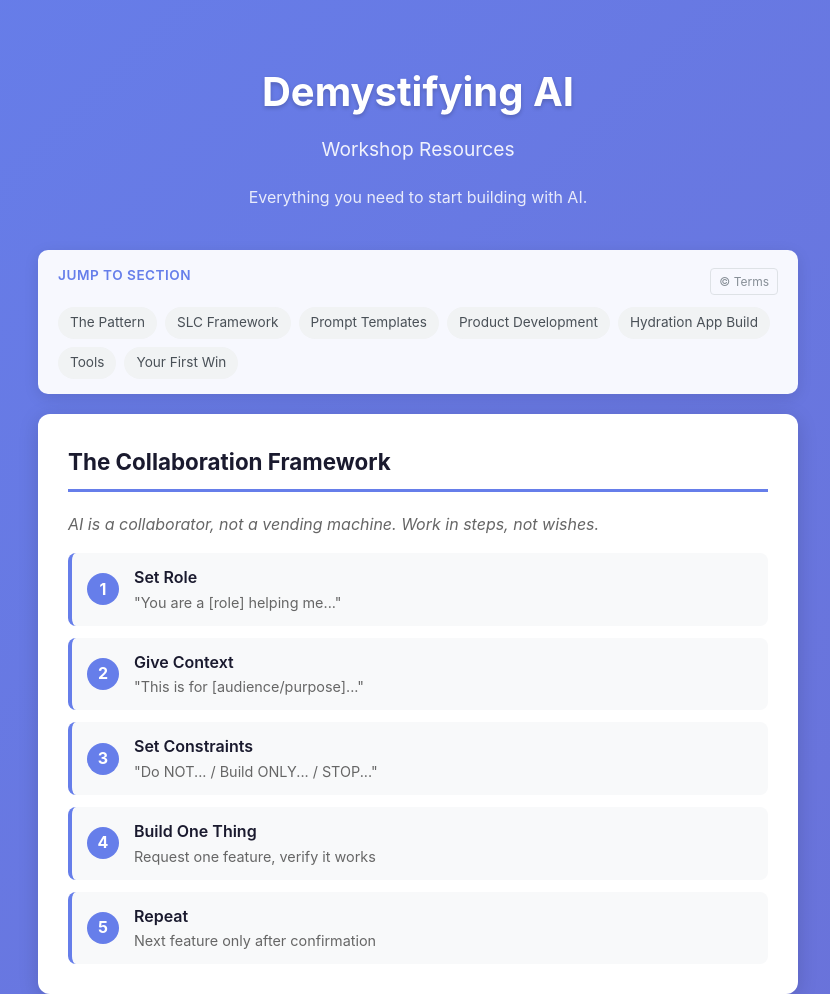
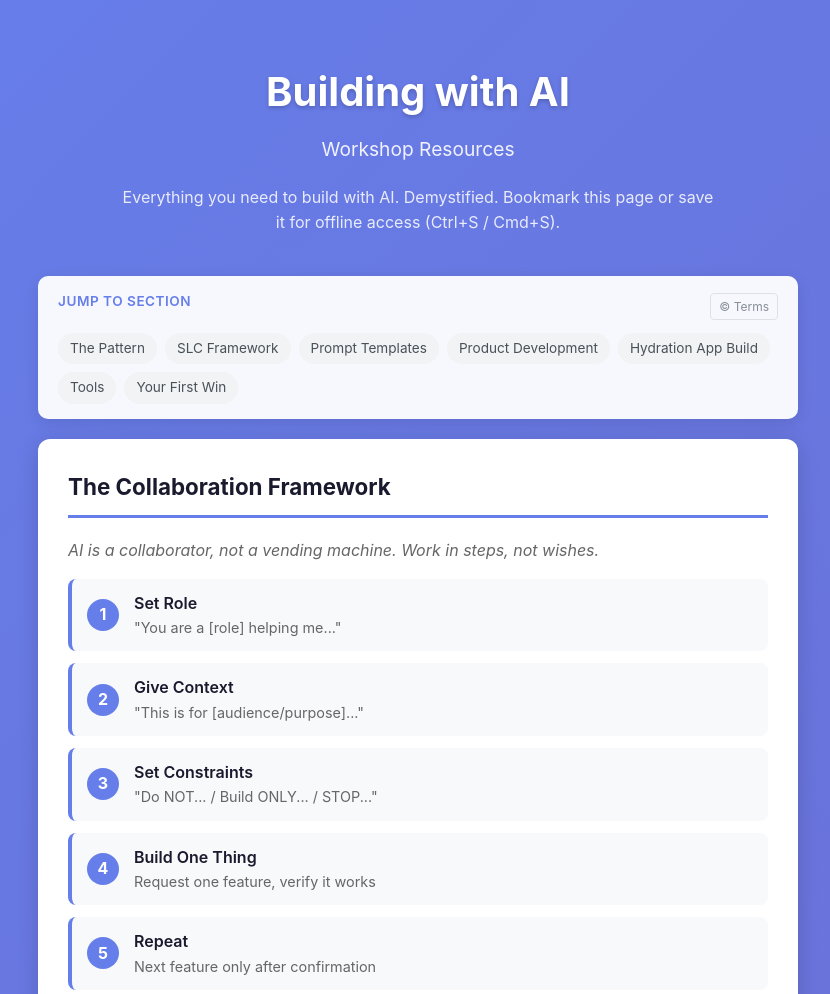
Before and after one commit to SwarupSG/demystifying-ai, a plain HTML site: page index.html in a window 1280 px wide. Shown: the top 994 px of the page, without its empty margins (222-1052 px from the left). Drawn offline with Linux system fonts and the light colour scheme.

Commit message:
Update title to 'Building with AI' and welcome message to include 'Demystified'

```diff
--- a/index.html
+++ b/index.html
@@ -3,7 +3,7 @@
 <head>
     <meta charset="UTF-8">
     <meta name="viewport" content="width=device-width, initial-scale=1.0">
-    <title>Demystifying AI — Workshop Resources</title>
+    <title>Building with AI — Workshop Resources</title>
     <style>
         * {
             box-sizing: border-box;
@@ -822,10 +822,11 @@
 
     <!-- Header -->
     <header class="header">
-        <h1>Demystifying AI</h1>
+        <h1>Building with AI</h1>
         <p class="subtitle">Workshop Resources</p>
         <p class="welcome">
-            Everything you need to start building with AI.
+            Everything you need to build with AI. Demystified.
+            Bookmark this page or save it for offline access (Ctrl+S / Cmd+S).
         </p>
     </header>
 
@@ -1612,6 +1613,7 @@ Confirm with: "Onboarding + FAQ complete. App build finished!"</div>
             <ul>
                 <li>Personal reference and learning</li>
                 <li>Building your own projects using these frameworks (personal use)</li>
+                <li>Sharing the link to this page (not the content itself)</li>
             </ul>
 
             <h3>Prohibited Use</h3>
@@ -1667,7 +1669,7 @@ Confirm with: "Onboarding + FAQ complete. App build finished!"</div>
         </div>
 
         <p style="margin-top: 20px; font-size: 0.75rem; opacity: 0.5;">
-            Demystifying AI Workshop
+            Building with AI Workshop
         </p>
     </footer>
 
```
